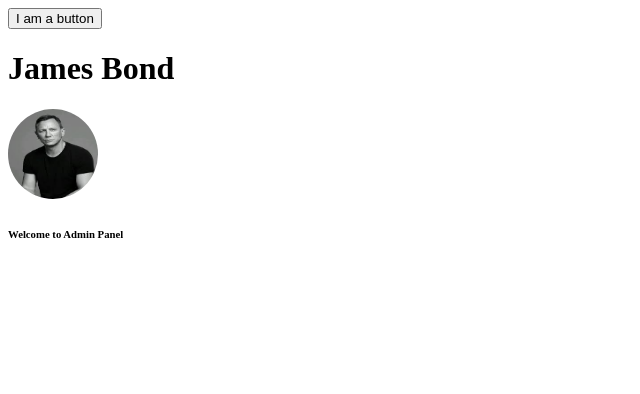
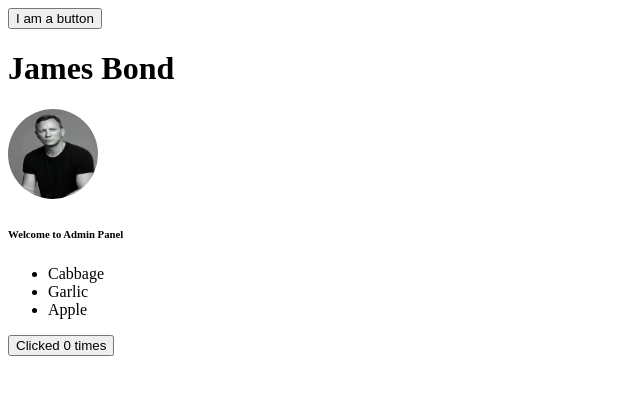
Before and after one commit to Arvi-1nd/learning-react, a React (Vite) app in the folder visualbuild/: page / in a window 1280 px wide. Shown: the top 394 px of the page, without its empty margins (0-640 px from the left). Built offline with nearby package versions, Linux system fonts and the light colour scheme.

Commit message:
adding new components

```diff
--- a/visualbuild/src/App.jsx
+++ b/visualbuild/src/App.jsx
@@ -2,6 +2,8 @@ import React from "react";
 import MyButton from "./components/MyButton";
 import Profile from "./components/Profile";
 import Rendering from "./components/Rendering";
+import Showing from "./components/Showing";
+import Respond from "./components/Respond";
 
 const App = () => {
   return (
@@ -9,6 +11,8 @@ const App = () => {
       <MyButton />
       <Profile />
       <Rendering />
+      <Showing />
+      <Respond />
     </div>
   );
 };
--- /dev/null
+++ b/visualbuild/src/components/Respond.jsx
@@ -0,0 +1,16 @@
+import React, { useState } from "react";
+
+const Respond = () => {
+    const [count,setCount] = useState(0);
+
+    const handleSubmit=()=>{
+        setCount(count + 1)
+    }
+
+    return(
+        <button onClick={handleSubmit}>
+            Clicked {count} times
+        </button>
+    )
+}
+export default Respond;
--- /dev/null
+++ b/visualbuild/src/components/Showing.jsx
@@ -0,0 +1,16 @@
+const Showing = () => {
+  const products = [{ title: 'Cabbage', id: 1 },
+  { title: 'Garlic', id: 2 },
+  { title: 'Apple', id: 3 }]
+
+  const listItems = products.map(product =>
+    <li key={product.id}>
+            {product.title}
+    </li>
+  );
+  return(
+    <ul>{listItems}</ul>
+  )
+}
+
+export default Showing;
```
Also changed, not shown: visualbuild/src/components/Rendering.jsx (line endings or trailing spaces).
